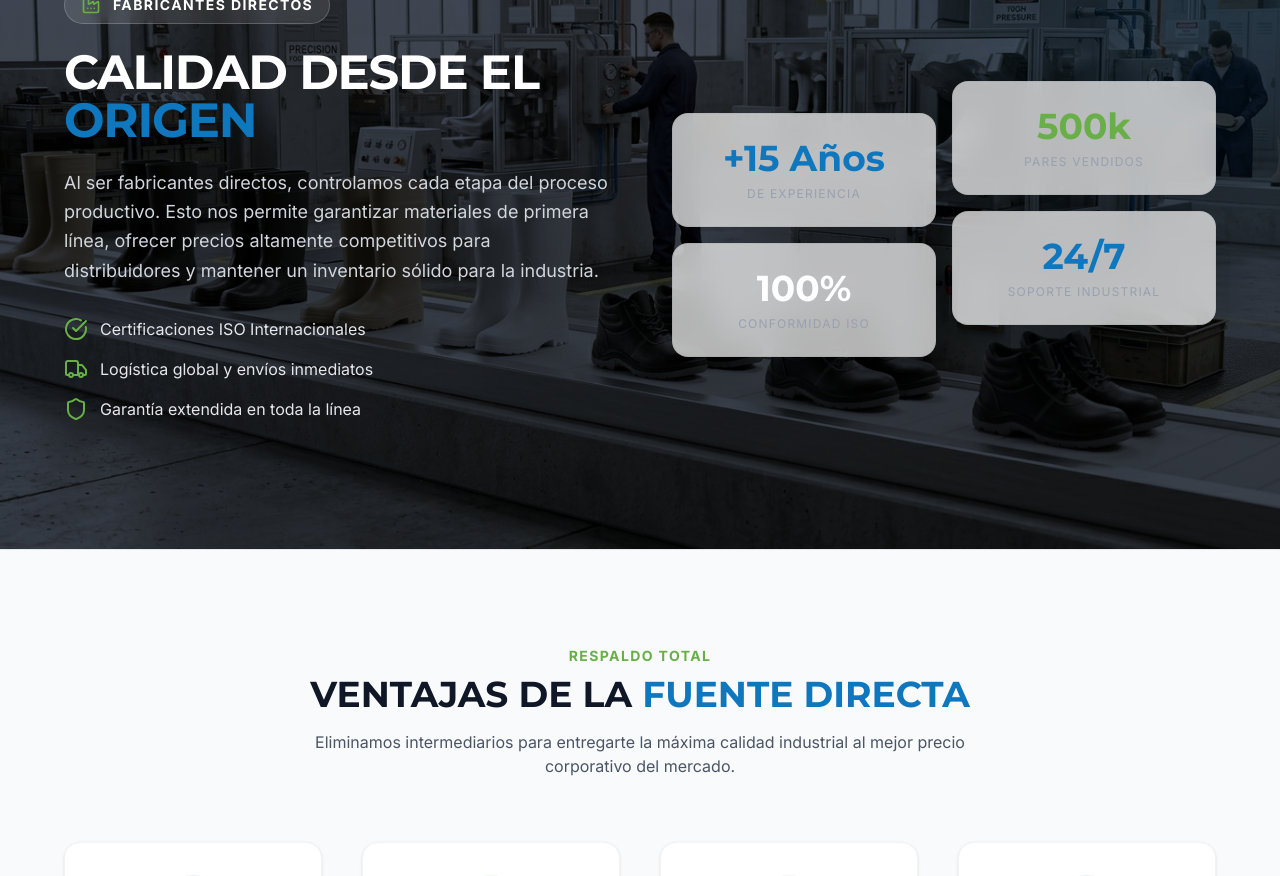
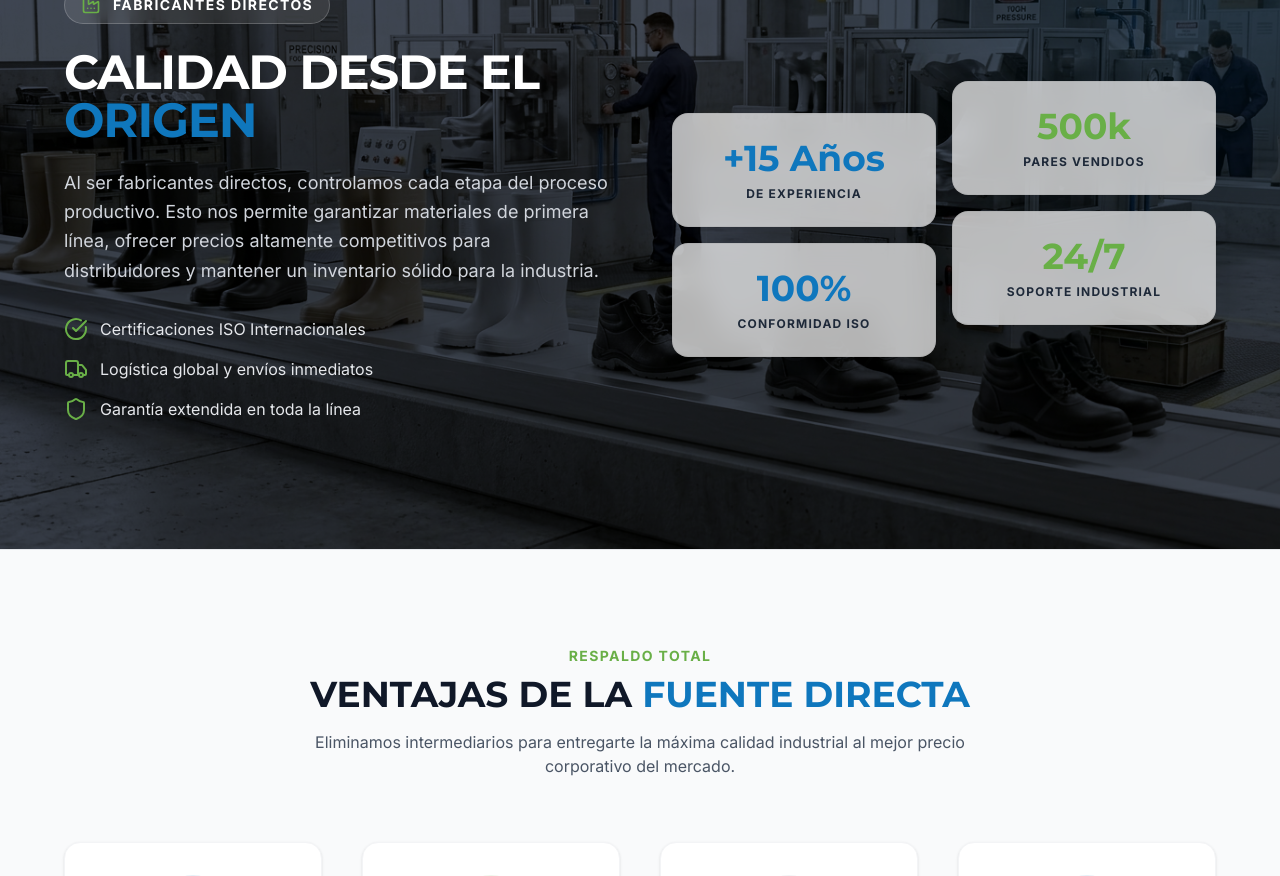
Before and after one commit to cryptogabovz/boot-web, a React (Vite) app: page / in a window 1280 px wide. Shown: the part 4840-5716 px from the top of the page. Built offline with nearby package versions, Linux system fonts and the light colour scheme.

Commit message:
style: reduce footer logo size; feat: animated metrics

```diff
--- a/src/components/Layout.tsx
+++ b/src/components/Layout.tsx
@@ -88,7 +88,7 @@ export default function Layout() {
             <img
               src="/img/LOGO-BOOST-SOLUTION-0-2048x830 (2).png"
               alt="Boots Solution Logo"
-              className="h-16 md:h-20 object-contain self-start grayscale hover:grayscale-0 transition-all"
+              className="h-10 md:h-12 object-contain self-start grayscale hover:grayscale-0 transition-all"
               style={{ filter: 'brightness(0) invert(1)' }}
             />
             <p className="text-sm text-gray-400 max-w-md">
--- a/src/pages/Home.tsx
+++ b/src/pages/Home.tsx
@@ -1,5 +1,40 @@
 import { Shield, HardHat, Factory, CheckCircle, Truck, Flame, Award, Zap, PackageOpen, CheckCircle2, MessageCircle } from 'lucide-react';
 import { Link } from 'react-router-dom';
+import { useState, useEffect, useRef } from 'react';
+
+function AnimatedCounter({ value, duration = 2000, prefix = "", suffix = "" }: { value: number, duration?: number, prefix?: string, suffix?: string }) {
+  const [count, setCount] = useState(0);
+  const nodeRef = useRef<HTMLSpanElement>(null);
+
+  useEffect(() => {
+    const node = nodeRef.current;
+    if (!node) return;
+
+    const observer = new IntersectionObserver((entries) => {
+      if (entries[0].isIntersecting) {
+        let startTimestamp: number | null = null;
+        const step = (timestamp: number) => {
+          if (!startTimestamp) startTimestamp = timestamp;
+          const progress = Math.min((timestamp - startTimestamp) / duration, 1);
+          setCount(Math.floor(progress * value));
+          if (progress < 1) {
+            window.requestAnimationFrame(step);
+          } else {
+            setCount(value);
+          }
+        };
+        window.requestAnimationFrame(step);
+        observer.disconnect();
+      }
+    }, { threshold: 0.1 });
+
+    observer.observe(node);
+
+    return () => observer.disconnect();
+  }, [value, duration]);
+
+  return <span ref={nodeRef}>{prefix}{count}{suffix}</span>;
+}
 
 export default function Home() {
   return (
@@ -433,21 +468,21 @@ export default function Home() {
           </div>
 
           <div className="grid grid-cols-2 gap-4">
-            <div className="glass-panel bg-white/5 border-white/10 p-6 rounded-2xl text-center transform translate-y-8">
-              <h4 className="text-4xl font-bold text-accent-blue mb-2 font-[Montserrat]">+15 Años</h4>
-              <p className="text-xs uppercase tracking-widest text-gray-400">De Experiencia</p>
+            <div className="glass-panel bg-white/50 backdrop-blur-md border-white/20 p-6 rounded-2xl text-center transform translate-y-8 shadow-xl">
+              <h4 className="text-4xl font-bold text-accent-blue mb-2 font-[Montserrat]"><AnimatedCounter value={15} duration={3000} prefix="+" suffix=" Años" /></h4>
+              <p className="text-xs uppercase font-bold tracking-widest text-gray-800">De Experiencia</p>
             </div>
-            <div className="glass-panel bg-white/5 border-white/10 p-6 rounded-2xl text-center">
-              <h4 className="text-4xl font-bold text-accent-green mb-2 font-[Montserrat]">500k</h4>
-              <p className="text-xs uppercase tracking-widest text-gray-400">Pares Vendidos</p>
+            <div className="glass-panel bg-white/50 backdrop-blur-md border-white/20 p-6 rounded-2xl text-center shadow-xl">
+              <h4 className="text-4xl font-bold text-accent-green mb-2 font-[Montserrat]"><AnimatedCounter value={500} duration={1500} suffix="k" /></h4>
+              <p className="text-xs uppercase font-bold tracking-widest text-gray-800">Pares Vendidos</p>
             </div>
-            <div className="glass-panel bg-white/5 border-white/10 p-6 rounded-2xl text-center transform translate-y-8">
-              <h4 className="text-4xl font-bold text-white mb-2 font-[Montserrat]">100%</h4>
-              <p className="text-xs uppercase tracking-widest text-gray-400">Conformidad ISO</p>
+            <div className="glass-panel bg-white/50 backdrop-blur-md border-white/20 p-6 rounded-2xl text-center transform translate-y-8 shadow-xl">
+              <h4 className="text-4xl font-bold text-accent-blue mb-2 font-[Montserrat]"><AnimatedCounter value={100} duration={2500} suffix="%" /></h4>
+              <p className="text-xs uppercase font-bold tracking-widest text-gray-800">Conformidad ISO</p>
             </div>
-            <div className="glass-panel bg-white/5 border-white/10 p-6 rounded-2xl text-center">
-              <h4 className="text-4xl font-bold text-accent-blue mb-2 font-[Montserrat]">24/7</h4>
-              <p className="text-xs uppercase tracking-widest text-gray-400">Soporte Industrial</p>
+            <div className="glass-panel bg-white/50 backdrop-blur-md border-white/20 p-6 rounded-2xl text-center shadow-xl">
+              <h4 className="text-4xl font-bold text-accent-green mb-2 font-[Montserrat]"><AnimatedCounter value={24} duration={3000} suffix="/7" /></h4>
+              <p className="text-xs uppercase font-bold tracking-widest text-gray-800">Soporte Industrial</p>
             </div>
           </div>
         </div>
```
